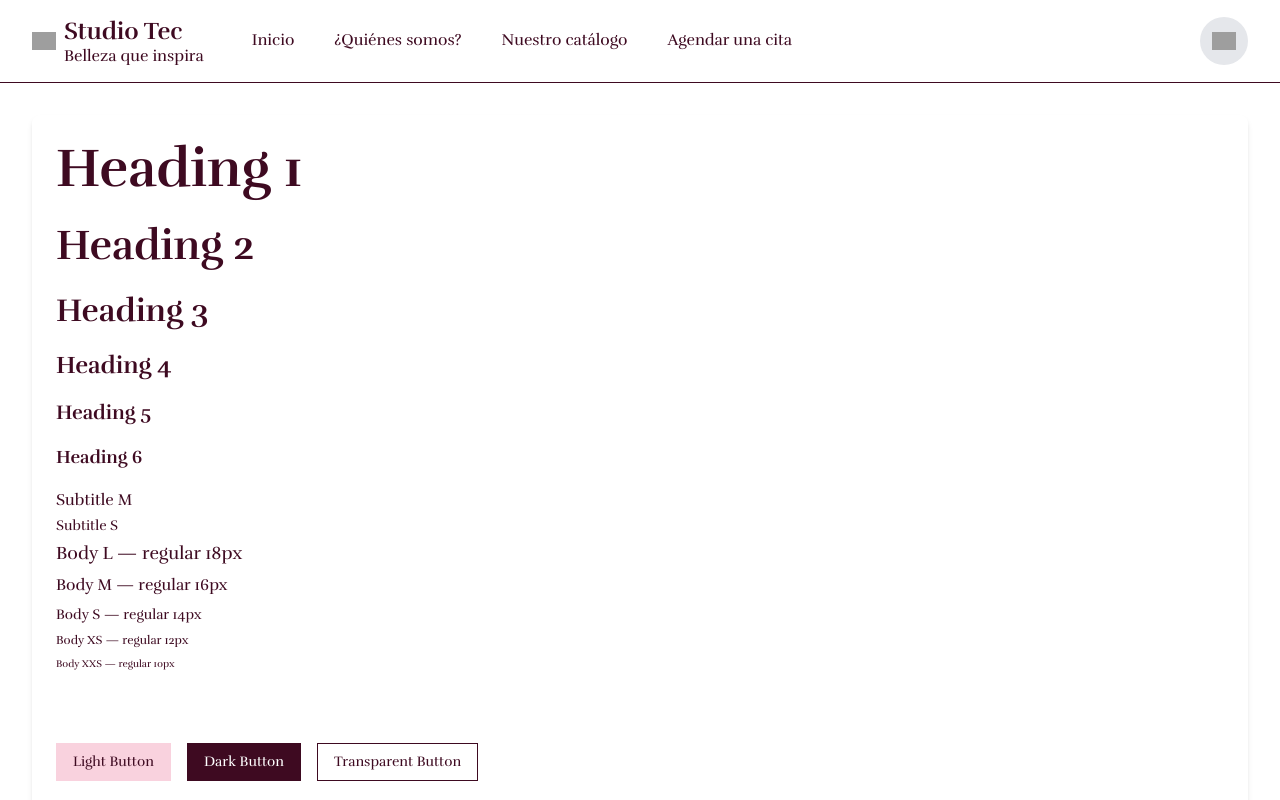
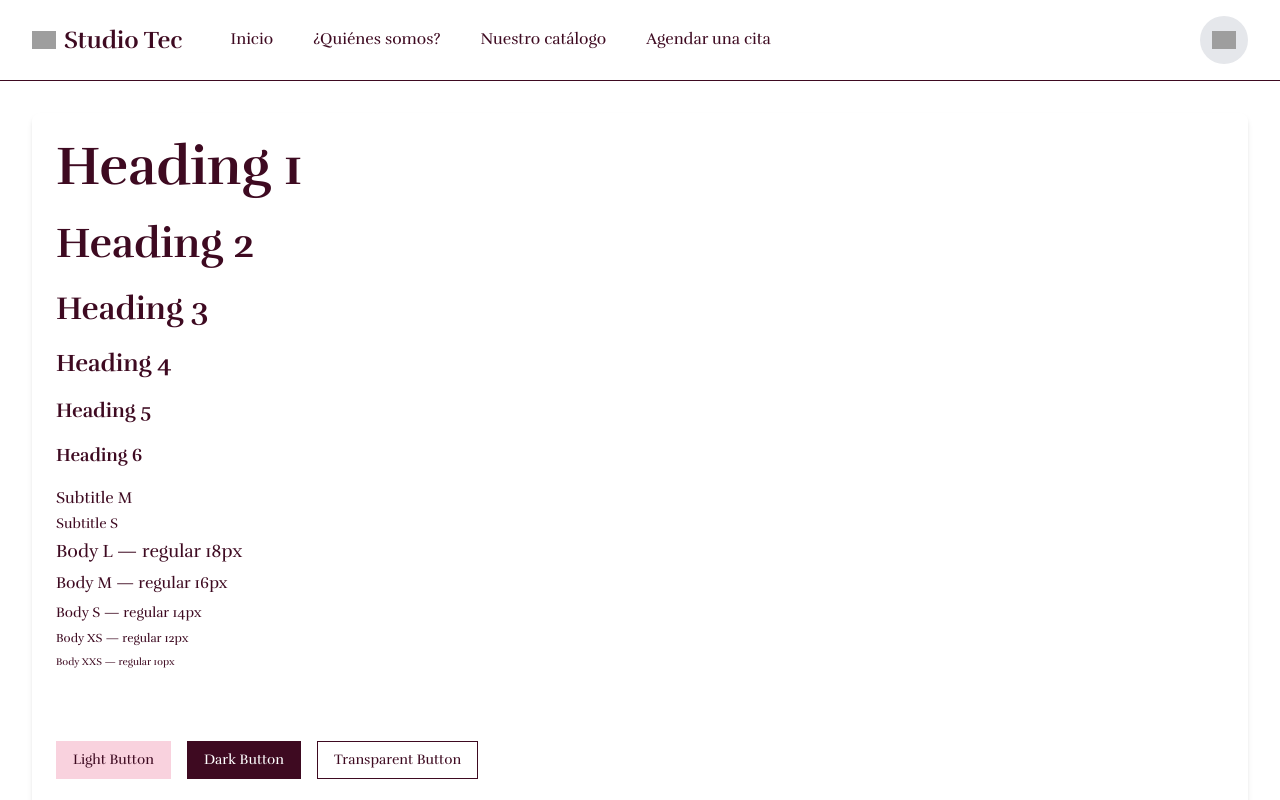
Before and after one commit to DJ-lezama/StudioTec, a React (Vite) app in the folder frontend/: page / in a window 1280 px wide. Shown: the top 800 px of the page. Built offline with nearby package versions, Linux system fonts and the light colour scheme; grey boxes are pictures that could not be loaded.

Commit message:
navbar correction

```diff
--- a/frontend/src/components/Navbar/Logo.jsx
+++ b/frontend/src/components/Navbar/Logo.jsx
@@ -12,7 +12,6 @@ function Logo() {
             </div>
             <div className="flex flex-col">
                 <h1 className="text-h4 font-heading font-bold leading-tight">Studio Tec</h1>
-                <p className="text-subtitle-m font-body font-normal leading-tight">Belleza que inspira</p>
             </div>
         </div>
     );
```
